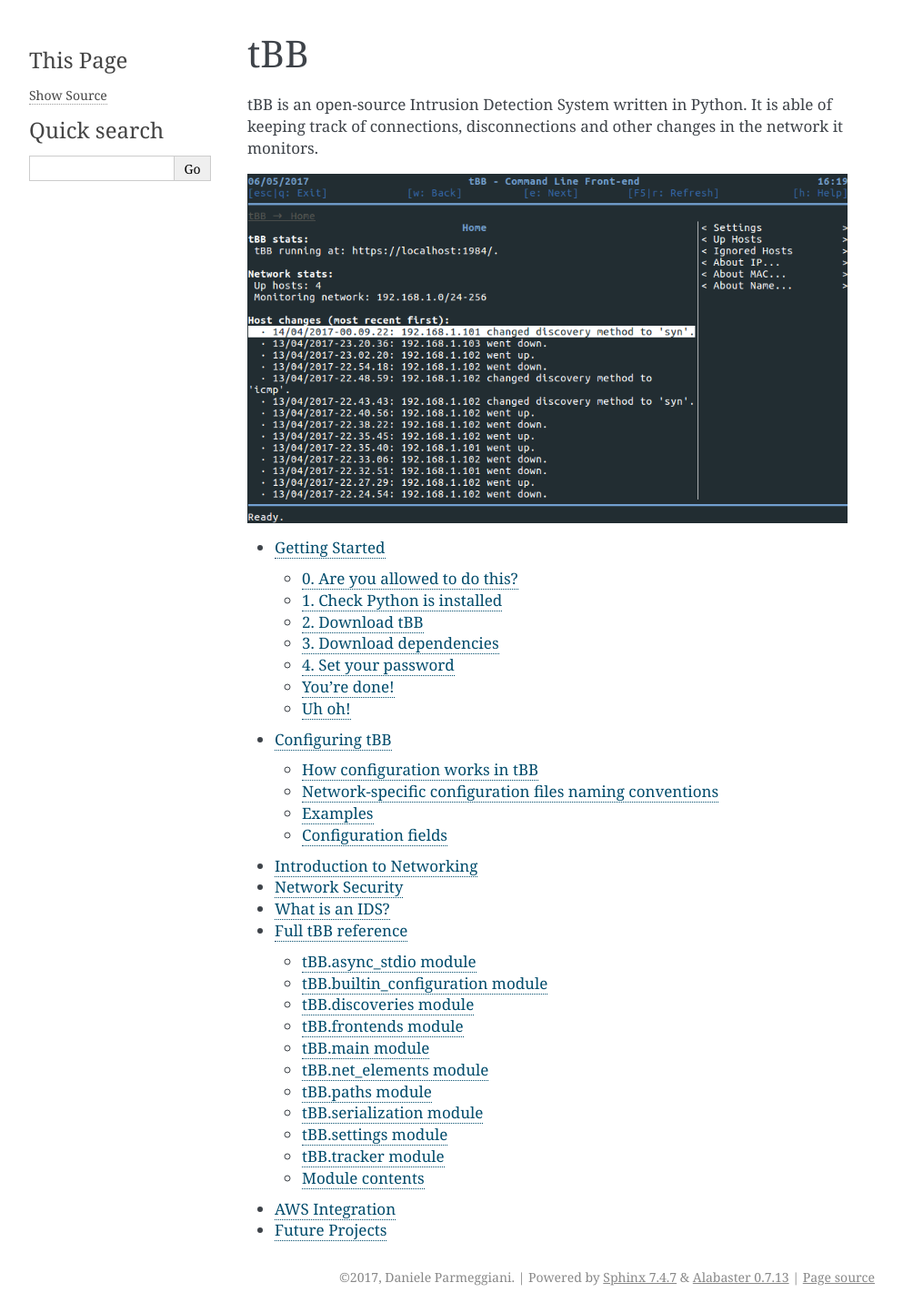
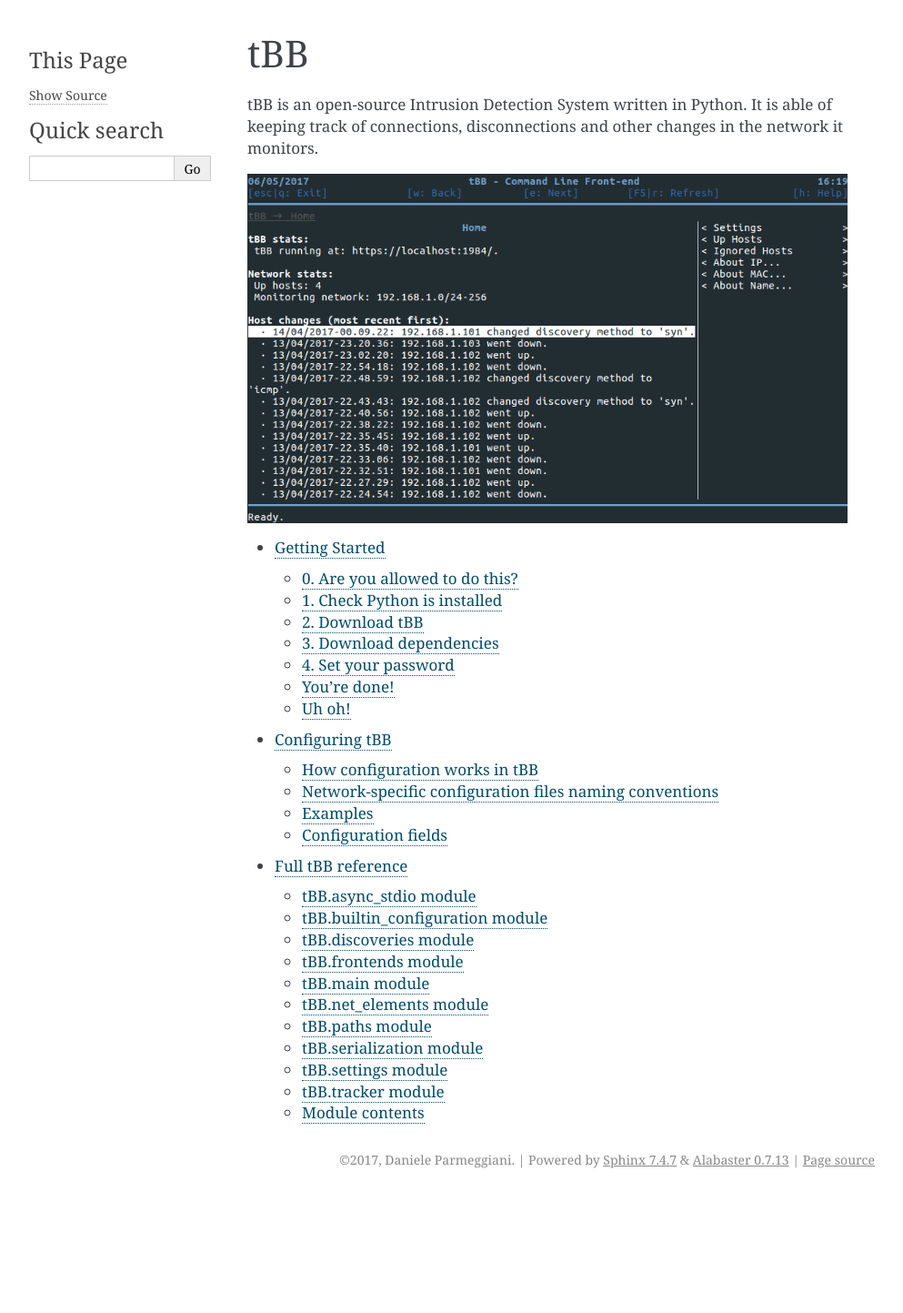
Before and after one commit to dpdani/tBB, a Sphinx documentation site: the page built from docs/index.rst, in a window 1280 px wide. Shown: the whole page at 91% size, without its empty margins (148-1141 px from the left). Built offline with Sphinx 7.4.7, drawn with Linux system fonts in a browser that asks for light colours; after the commit the page ends 1314 px from its top, so only the background shows below that.

Commit message:
Removed empty documentation

```diff
--- a/docs/index.rst
+++ b/docs/index.rst
@@ -18,9 +18,4 @@ in the network it monitors.
 
    gettingstarted
    config
-   networking
-   network_security
-   ids
    tBB
-   AWS
-   future
```
